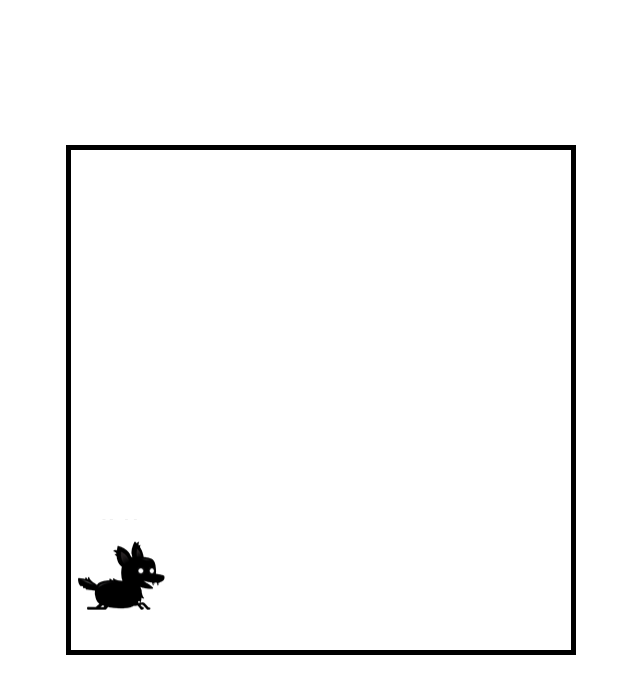
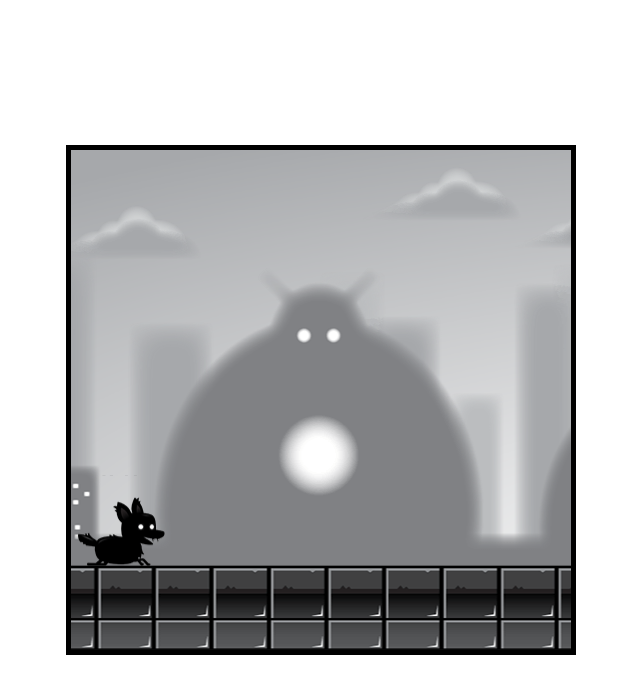
Before and after one commit to Saref111/fox-game, a plain HTML site: page index.html in a window 1280 px wide. Shown: the whole page, without its empty margins (319-959 px from the left). Drawn offline with Linux system fonts and the light colour scheme.

Commit message:
added backgound layers and paralax

```diff
--- a/css/style.css
+++ b/css/style.css
@@ -28,6 +28,6 @@ body {
     max-height: 100%;
 }
 
-#player {
+img {
     display: none;
 }
--- a/index.html
+++ b/index.html
@@ -9,6 +9,11 @@
 </head>
 <body>
     <img src="assets/player.png" id="player">
+    <img src="assets/layer-5.png" id="layer-5">
+    <img src="assets/layer-4.png" id="layer-4">
+    <img src="assets/layer-3.png" id="layer-3">
+    <img src="assets/layer-2.png" id="layer-2">
+    <img src="assets/layer-1.png" id="layer-1">
     <canvas class="main-canvas" id="canvas_1"></canvas>
     <script src="js/index.js" type="module"></script>
 </body>
--- a/js/constants.js
+++ b/js/constants.js
@@ -8,12 +8,20 @@ export const PlayerCharsEnum = {
     WIDTH: 100,
     HEIGHT: 91.3,
     BASE_X_POSITION: 0,
-    BASE_Y_POSITION: 40,
+    BASE_Y_POSITION: 84,
     IMAGE_ID: 'player',
     MAX_SPEED: 10,
     OFFSET: 7,
     WEIGHT: 1,
-    JUMP_MULTIPLIER: 2.5,
+    JUMP_MULTIPLIER: 2.3,
+}
+
+export const AssetsIds = {
+    BOTTOM: 'layer-5',
+    CLOUDS: 'layer-3',
+    BUILDINGS: 'layer-4',
+    SKYSCRAPERS: 'layer-2',
+    BACKGROUND: 'layer-1',
 }
 
 export const Keys = {
--- a/js/game.js
+++ b/js/game.js
@@ -1,20 +1,25 @@
 import Player from "./player.js"
 import InputHandler from './input.js'
+import { Background } from "./layer.js"
 export default class Game {
     constructor({width, height, ctx}) {
         this.width = width
         this.height = height
         this.ctx = ctx
+        this.speed = 3
+        this.background = new Background(this)
         this.player = new Player(this)
         this.input = new InputHandler()
     }
 
     update(delta) {
+        this.background.update()
         this.player.update(this.input.keys, delta)
     }
     draw(delta) {
         this.clear()
         this.update(delta)
+        this.background.draw(this.ctx)
         this.player.draw(this.ctx)
     }
     clear() {
--- /dev/null
+++ b/js/layer.js
@@ -0,0 +1,65 @@
+import { AssetsIds } from "./constants.js"
+
+class Layer {
+    constructor(game, width, height, speedModifier, image) {
+        this.game = game
+        this.width = width
+        this.height = height
+        this.speedModifier = speedModifier
+        this.image = image
+        this.x = 0
+        this.y = 0
+    }
+
+    update() {
+        if (this.x < -this.width) {
+            this.x = 0
+        } else {
+            this.x -= this.game.speed * this.speedModifier
+        }
+    }
+
+    draw(context) {
+        context.drawImage(
+            this.image,
+            this.x,
+            this.y,
+            this.width,
+            this.height
+        )
+        context.drawImage(
+            this.image,
+            this.x + this.width,
+            this.y,
+            this.width,
+            this.height
+        )
+    }
+}
+
+export class Background {
+    constructor(game) {
+        this.game = game
+        this.width = 1667
+        this.height = 500
+        this.layer5image = document.getElementById(AssetsIds.BOTTOM)
+        this.layer4image = document.getElementById(AssetsIds.BUILDINGS)
+        this.layer3image = document.getElementById(AssetsIds.CLOUDS)
+        this.layer2image = document.getElementById(AssetsIds.SKYSCRAPERS)
+        this.layer1image = document.getElementById(AssetsIds.BACKGROUND)
+        this.layer1 = new Layer(this.game, this.width, this.height, 0, this.layer1image)
+        this.layer2 = new Layer(this.game, this.width, this.height, 0.2, this.layer2image)
+        this.layer3 = new Layer(this.game, this.width, this.height, 0.4, this.layer3image)
+        this.layer4 = new Layer(this.game, this.width, this.height, 0.6, this.layer4image)
+        this.layer5 = new Layer(this.game, this.width, this.height, 0.8, this.layer5image)
+        this.layers = [this.layer1, this.layer2, this.layer3, this.layer4, this.layer5]
+    }
+
+    update() {
+        this.layers.forEach((layer) => layer.update())
+    }
+
+    draw(context) {
+        this.layers.forEach((layer) => layer.draw(context))
+    }
+}
```
Also changed, not shown: assets/layer-1.png (added), assets/layer-2.png (added), assets/layer-3.png (added), assets/layer-4.png (added), assets/layer-5.png (added).
